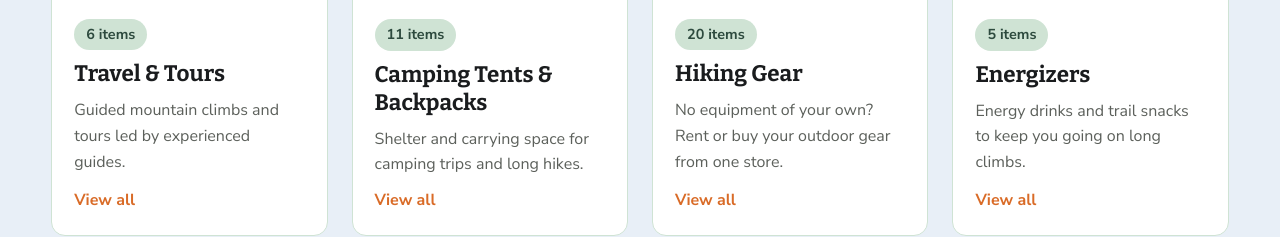
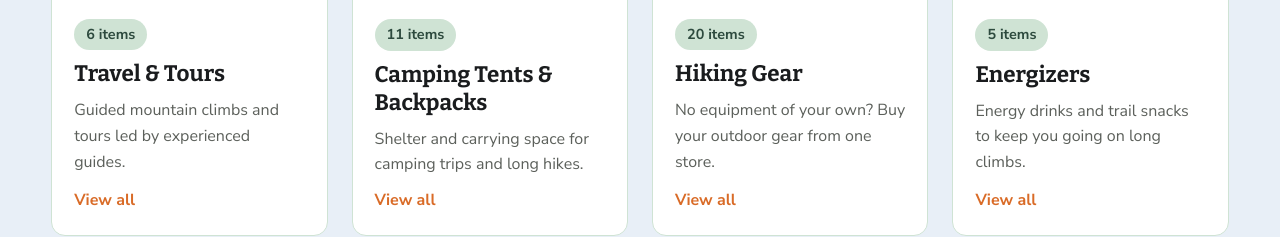
Before and after one commit to Xarii13/Easytrailmountaineering, a plain HTML site: page index.html in a window 1280 px wide. Shown: the part 2042-2279 px from the top of the page. Drawn offline with nearby package versions, Linux system fonts and the light colour scheme.

Commit message:
Update description for Hiking Gear section

```diff
--- a/index.html
+++ b/index.html
@@ -116,7 +116,7 @@
             <div class="card-body">
               <span class="label">20 items</span>
               <h5>Hiking Gear</h5>
-              <p>No equipment of your own? Rent or buy your outdoor gear from one store.</p>
+              <p>No equipment of your own? Buy your outdoor gear from one store.</p>
               <span class="view-link">View all</span>
             </div>
           </a>
```
